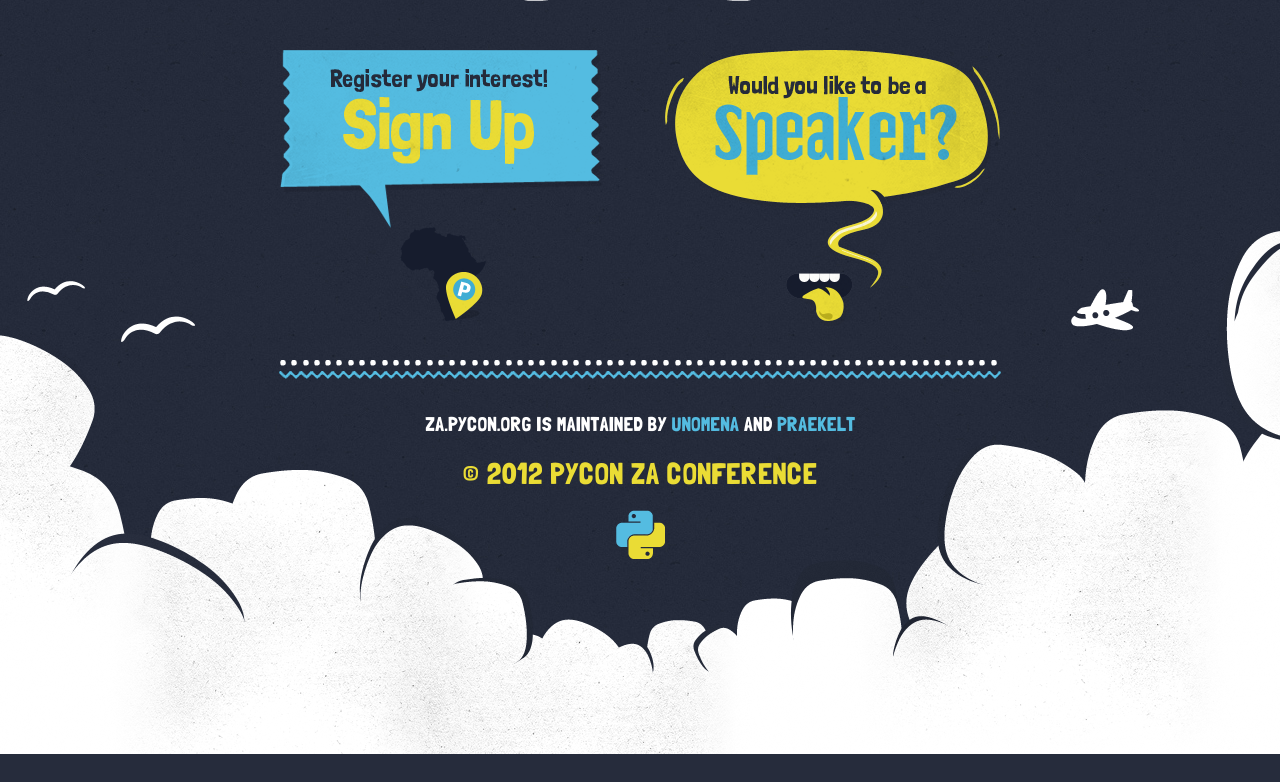
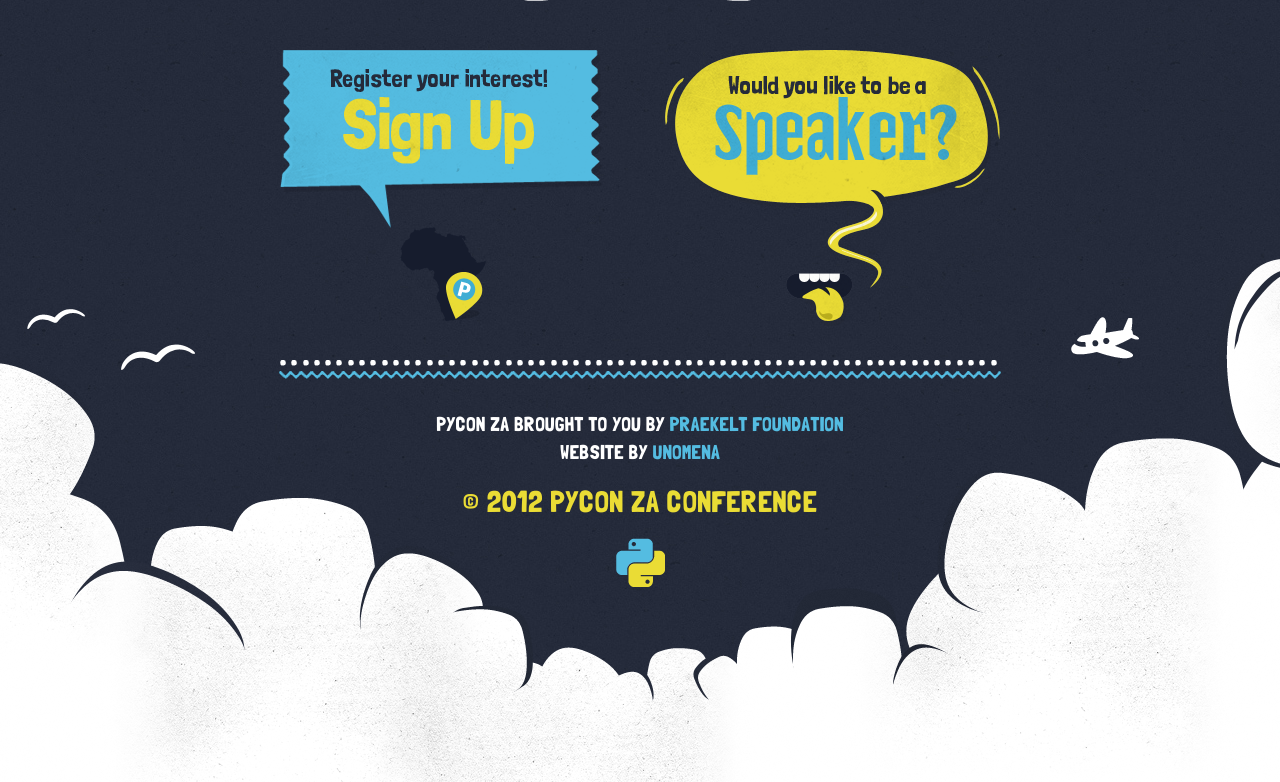
Before and after one commit to unomena/pycon, a Django app: template src/pycon/templates/pycon/index.html in a window 1280 px wide. Shown: the part 944-1726 px from the top of the page. Before the commit the page ends 1698 px from the top, so only its background shows below. Run offline with Django 3.2, Linux system fonts and the light colour scheme; the template is opened without the code that fills it, so the values that code supplies are empty; some libraries are stand-ins or nearby versions.

Commit message:
Gustav change request

```diff
--- a/src/pycon/static/pycon/css/style.css
+++ b/src/pycon/static/pycon/css/style.css
@@ -156,5 +156,6 @@
     #cboxTitle{margin:0;}
     #cboxLoadingOverlay, #cboxLoadingGraphic{position:absolute; top:0; left:0; width:100%;}
     #cboxPrevious, #cboxNext, #cboxClose, #cboxSlideshow{cursor:pointer;}
+    #cboxClose { display: none!important; }
     .cboxPhoto{float:left; margin:auto; border:0; display:block;}
     .cboxIframe{width:100%; height:100%; display:block; border:0;}
--- a/src/pycon/templates/pycon/index.html
+++ b/src/pycon/templates/pycon/index.html
@@ -47,7 +47,7 @@
 	</div><!--/Main-->
 
 	<footer>
-        <div class="credits">za.pycon.org is maintained by <a href="http://unomena.com/" target="_blank">Unomena</a> and <a href="http://praekelt.com/" target="_blank">Praekelt</a></div>
+        <div class="credits">Pycon ZA brought to you by <a href="http://www.praekeltfoundation.org/" target="_blank">Praekelt Foundation</a><br />Website by <a href="http://unomena.com/" target="_blank">Unomena</a></div>
         <div class="legal">&copy; 2012 PyCon ZA Conference</div>
         <a href="/" class="logo_bottom"></a>
 	</footer><!--/Footer-->
```
